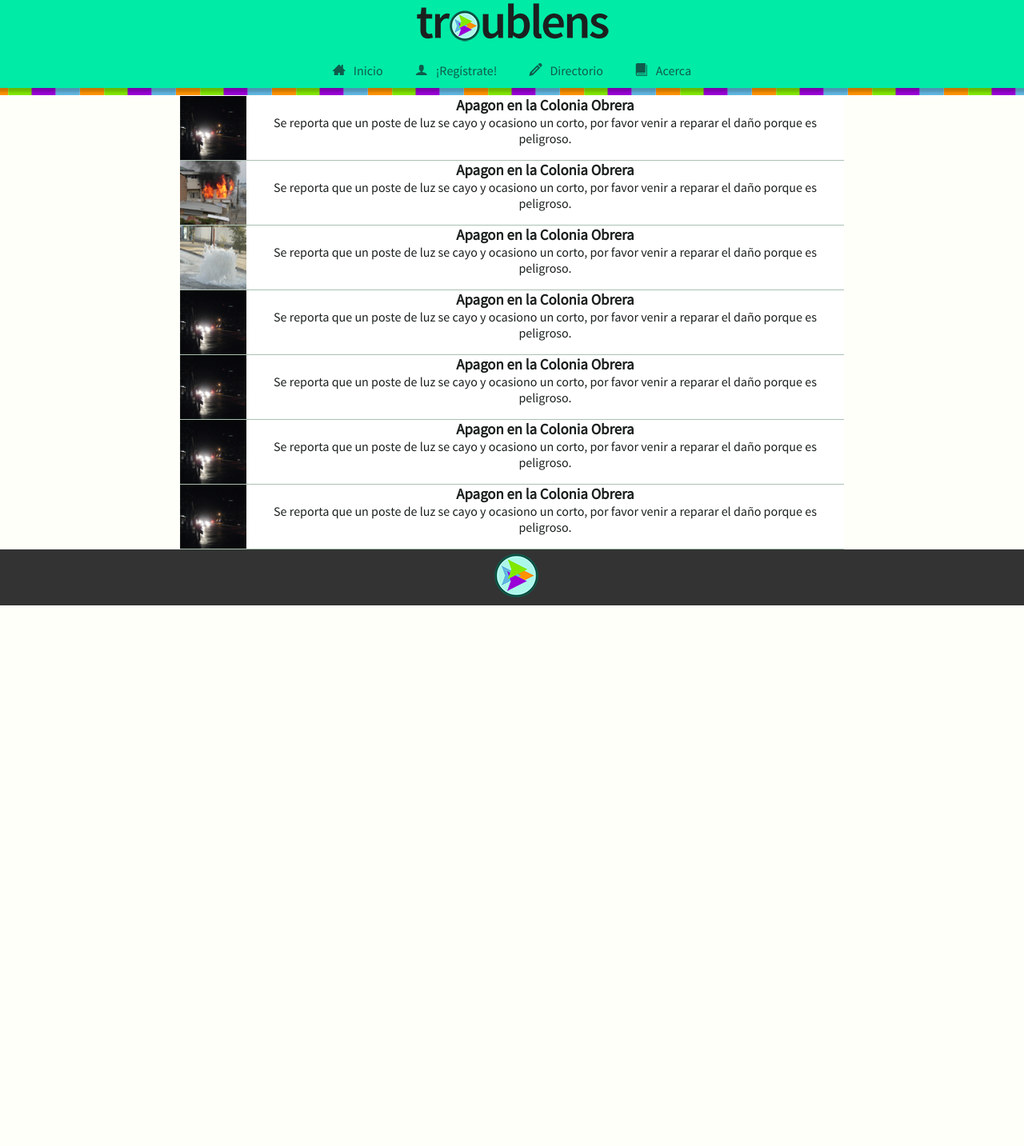
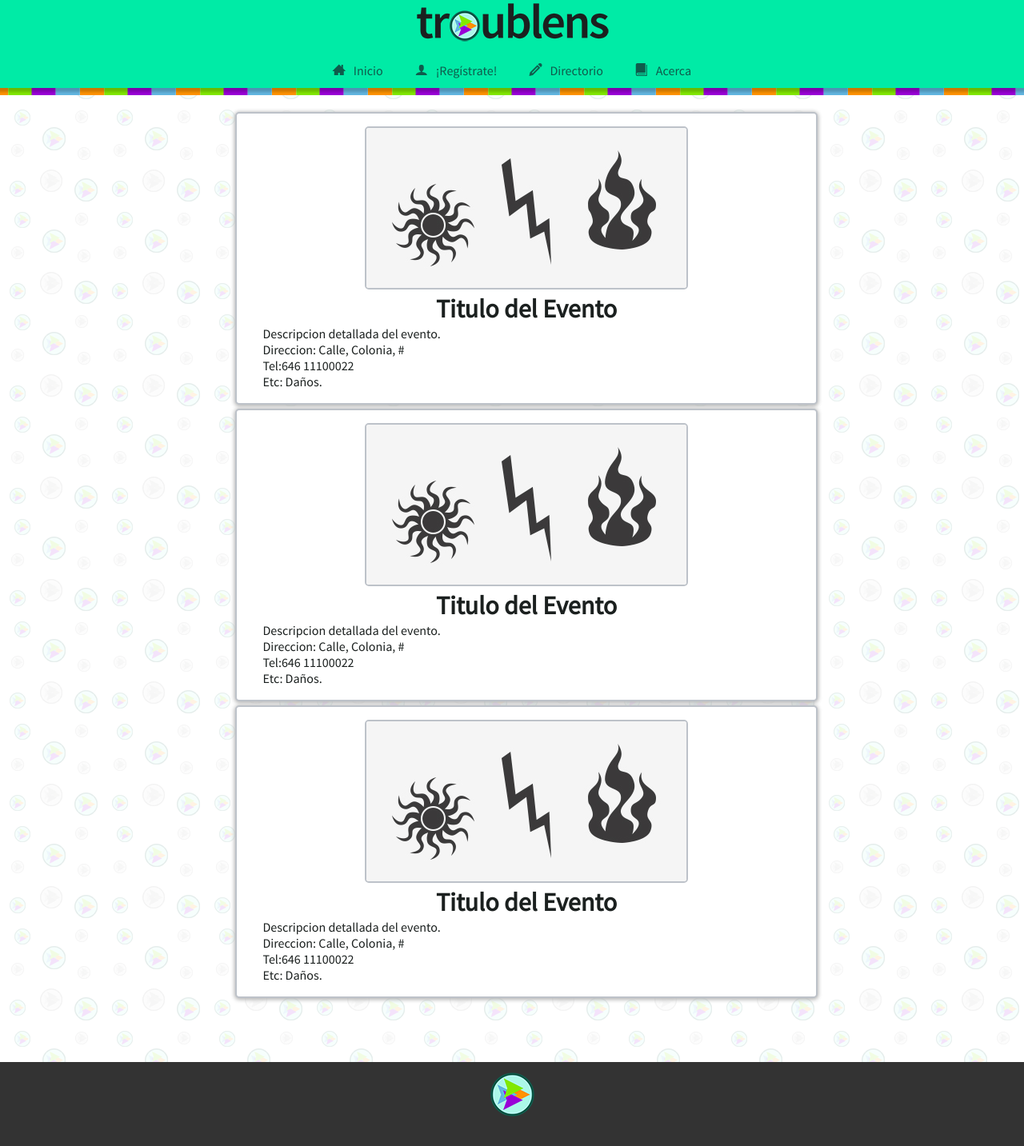
Before and after one commit to guillenvd/troublens, a PHP site: page / in a window 1280 px wide. Shown: the whole page at 80% size. Before the commit the page ends 757 px from the top, so only its background shows below. Run offline with PHP 8.4, Linux system fonts and the light colour scheme; some libraries are stand-ins or nearby versions.

Commit message:
Changes Index, Background, etc..

```diff
--- a/css/estilos.css
+++ b/css/estilos.css
@@ -23,7 +23,7 @@
 }
 
 body{
-	background: #FFFFFA;
+	background: url(../img/bg-body.png);
 	font-family: SourceSansPro-Regular, "Source Sans Pro", Helvetica;
 }
 
@@ -90,51 +90,70 @@ header nav ul li a:hover {
 section#centrar{
 	text-align: center;
 	margin: 0  auto;
-	width: 80%;
+	width: 60%;
+	height: auto;
+	padding-top: 1em;
 }
 
 section#contenido{
 	padding-top: .5px;
+	height: auto;
 	width: 90%;
-	height: auto;
-	margin: 0 auto;
+	margin: 0  auto;
 }
 
-section .noticia h1, p{
-	text-align: center;
+
+div.noticia {
+	width: 100%;
+    height: auto;
+    margin: 0 auto;
+    margin-top: .3em;
+    padding: 1em;
+    background: #FFF;
+	-webkit-border-radius: 5px;
+    -moz-border-radius: 5px;
+    border-radius: 5px;
+    border: 2px solid #BDC2C9;
+    -webkit-box-shadow: 0px 1px 5px 1px rgba(179,179,179,1);
+	-moz-box-shadow: 0px 1px 5px 1px rgba(179,179,179,1);
+	box-shadow: 0px 1px 5px 1px rgba(179,179,179,1);
 }
 
 section a{
 	font-weight: normal;
 }
-.noticia {
-	margin: 0 auto;
-	width: 90%;
-	height: 5em;
-	background: #FFF;
-	border-bottom: 0.1em inset #abc1b2;
-}
-.noticia img{
-	float: left;
-	width: 10%;
-    height: 100%;
+
+div.noticia img.notimg{
+    height: auto;
+    border-radius: 5px;
+    border: 2px solid #BDC2C9;
 }
 
+section .noticia h1{
+	text-align: center;
+	font-size: 2em;
+}
+section .noticia p{
+	text-align: left;
+	padding: 0 1em 0 1em;
+}
 
 .noticia:hover{
-		background: #f4f4f4;
-	}
+		background: #FAFAFA;
+}
 
 footer{
-	bottom:0px;
-	left:0px;
-	width:100%;
+	margin-top: 5em;
+	padding: .8em;
 	color:#CCC;
 	background: #333;
-	padding:5px;
 	text-align: center;
 }
 
+footer div.visitas{
+	display: inline-block;
+	bac
+}
 .fade{
     opacity: 1;
     filter:  alpha(opacity=10);
--- a/index.html
+++ b/index.html
@@ -24,46 +24,24 @@
 <section id="contenido">
 	<div class="noticia">
 		<a href="#">
-		<img src="img/noticias/1.jpg">
-		<h1>Apagon en la Colonia Obrera</h1>
-		<p>Se reporta que un poste de luz se cayo y ocasiono un corto, por favor venir a reparar el daño porque es peligroso.</p>
+		<img class="notimg" src="img/noticias/1a.jpg">
+		<h1>Titulo del Evento</h1>
+		<p>Descripcion detallada del evento. <br> Direccion: Calle, Colonia, # <br> Tel:646 11100022 <br> Etc: Daños.</p>
+		</a>
 	</div>
 	<div class="noticia">
 		<a href="#">
-		<img src="img/noticias/2.jpg">
-		<h1>Apagon en la Colonia Obrera</h1>
-		<p>Se reporta que un poste de luz se cayo y ocasiono un corto, por favor venir a reparar el daño porque es peligroso.</p>
+		<img class="notimg" src="img/noticias/1a.jpg">
+		<h1>Titulo del Evento</h1>
+		<p>Descripcion detallada del evento. <br> Direccion: Calle, Colonia, # <br> Tel:646 11100022 <br> Etc: Daños.</p>
+		</a>
 	</div>
 	<div class="noticia">
 		<a href="#">
-		<img src="img/noticias/3.jpg">
-		<h1>Apagon en la Colonia Obrera</h1>
-		<p>Se reporta que un poste de luz se cayo y ocasiono un corto, por favor venir a reparar el daño porque es peligroso.</p>
-
-	</div>
-	<div class="noticia">
-		<a href="#">
-		<img src="img/noticias/1.jpg">
-		<h1>Apagon en la Colonia Obrera</h1>
-		<p>Se reporta que un poste de luz se cayo y ocasiono un corto, por favor venir a reparar el daño porque es peligroso.</p>
-	</div>
-	<div class="noticia">
-		<a href="#">
-		<img src="img/noticias/1.jpg">
-		<h1>Apagon en la Colonia Obrera</h1>
-		<p>Se reporta que un poste de luz se cayo y ocasiono un corto, por favor venir a reparar el daño porque es peligroso.</p>
-	</div>
-		<div class="noticia">
-		<a href="#">
-		<img src="img/noticias/1.jpg">
-		<h1>Apagon en la Colonia Obrera</h1>
-		<p>Se reporta que un poste de luz se cayo y ocasiono un corto, por favor venir a reparar el daño porque es peligroso.</p>
-	</div>
-		<div class="noticia">
-		<a href="#">
-		<img src="img/noticias/1.jpg">
-		<h1>Apagon en la Colonia Obrera</h1>
-		<p>Se reporta que un poste de luz se cayo y ocasiono un corto, por favor venir a reparar el daño porque es peligroso.</p>
+		<img class="notimg" src="img/noticias/1a.jpg">
+		<h1>Titulo del Evento</h1>
+		<p>Descripcion detallada del evento. <br> Direccion: Calle, Colonia, # <br> Tel:646 11100022 <br> Etc: Daños.</p>
+		</a>
 	</div>
 </section>
 </section>
@@ -74,6 +52,10 @@ function myFunction() {
     alert("Abrir Fomulario para Reporte");
 }
 </script>
+<div id="visitas">
+<a href="http://www.contadorvisitasgratis.com" target="_Blank" title="contador de visitas para blog"></a><br>
+<script type="text/javascript" src="http://counter8.statcounterfree.com/private/countertab.js?c=c178eb5876433c2abcb02185a0c09b35"></script>
+</div>
 </footer>
 <!--<script src="https://ajax.googleapis.com/ajax/libs/jquery/1/jquery.min.js"></script>-->
 <script src="js/jquery-1.11.2.min.js"></script>
```
Also changed, not shown: img/bg-body.PNG (added), img/noticias/1a.jpg (added).
